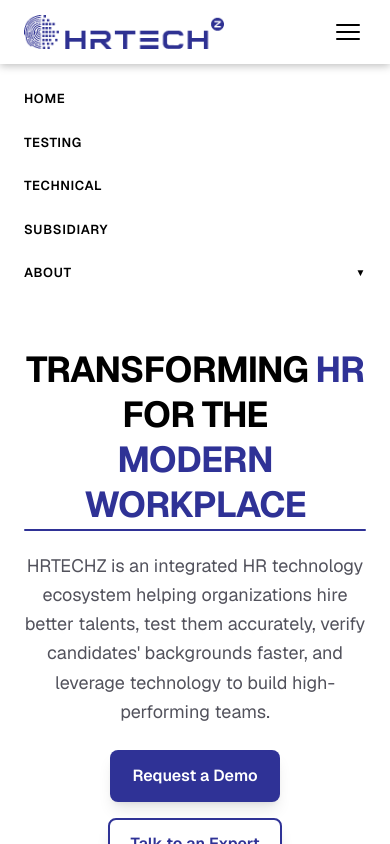
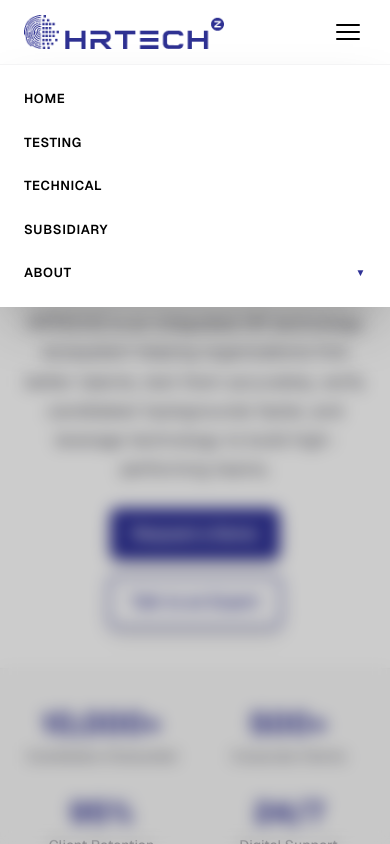
Before and after one commit to CodeOne-X-JFS-ICT/hrtechz, a Next.js app: page / in a window 390 px wide. Both pictures are taken after a click on the button 348 px from the left and 32 px from the top of the page. Shown: the top 844 px of the page. Built offline with nearby package versions, Linux system fonts and the light colour scheme.

Commit message:
obile responsive nav bar

```diff
--- a/src/components/Navbar.tsx
+++ b/src/components/Navbar.tsx
@@ -57,7 +57,7 @@ export default function Navbar() {
         {/* Desktop nav links */}
         <ul className="hidden lg:flex flex-1 items-center justify-center list-none m-0 p-0 gap-0.5 flex-nowrap">
           {/*Temporary nav item right coner untill stage 2,3 */}
-          <div className="w-full max-w-screen-2xl mx-auto px-6 lg:px-12 py-20 lg:py-28"></div>
+<div className="hidden lg:block w-full max-w-screen-2xl mx-auto px-6 lg:px-12 py-20 lg:py-28"></div>
 {NAV_ITEMS.map((item) =>
             item.children ? (
               <li key={item.label} className="relative" ref={dropdownRef}>
@@ -65,7 +65,7 @@ export default function Navbar() {
                   onClick={() => setDropdownOpen((v) => !v)}
                   aria-expanded={dropdownOpen}
                   aria-haspopup="true"
-                  className="flex items-center px-2.5 py-2 text-black text-[12px] font-semibold tracking-wider whitespace-nowrap no-underline rounded hover:text-#2F3296 hover:underline decoration-[#2F3296] transition-colors duration-150"
+                  className="flex items-center px-2.5 py-2 text-black text-[12px] font-semibold tracking-wider whitespace-nowrap no-underline rounded hover:text-[#2F3296] hover:underline decoration-[#2F3296] transition-colors duration-150"
                   >
                   {item.label}
                   <span className="text-[8px] opacity-75" aria-hidden="true">
@@ -135,31 +135,39 @@ export default function Navbar() {
         </button>
       </nav>
 
-      {/* ── Mobile drawer ── */}
+{/* ── Mobile drawer (Updated to a Viewport Pinned Screen Overlay) ── */}
       {mobileOpen && (
+        <>
+          {/* 1. Backdrop Blur Underlay Mask — Intercepts screen clicks to close drawer */}
           <div
-          className="lg:hidden bg-[#ffffff] border-t border-white/15 py-3"
+            className="lg:hidden fixed inset-0 top-16 bg-black/20 backdrop-blur-sm z-[998] animate-in fade-in duration-200"
+            onClick={() => setMobileOpen(false)}
+          />
+
+          {/* 2. Main Pinned Floating Navigation Card Row Stack */}
+          <div
+            className="lg:hidden fixed top-16 left-0 w-full bg-white shadow-2xl border-t border-zinc-100 py-3 z-[999] max-h-[calc(100vh-64px)] overflow-y-auto animate-in fade-in slide-in-from-top-2 duration-200"
             style={{ fontFamily: "var(--font-geist-sans), sans-serif" }}
           >
-          <ul className="list-none m-0 p-0">
+            <ul className="list-none m-0 p-0 flex flex-col">
               {NAV_ITEMS.map((item) =>
                 item.children ? (
-                <li key={item.label}>
+                  <li key={item.label} className="w-full">
                     <button
                       onClick={() => setMobileAboutOpen((v) => !v)}
-                    className="flex justify-between items-center w-full px-6 py-3 text-black text-[13px] font-semibold tracking-wider bg-transparent border-0 cursor-pointer text-left hover:bg-white/10 transition-colors duration-100"
+                      className="flex justify-between items-center w-full px-6 py-3 text-black text-[13px] font-semibold tracking-wider bg-transparent border-0 cursor-pointer text-left hover:bg-zinc-50 transition-colors duration-100"
                     >
                       {item.label}
-                    <span className="text-[10px]">{mobileAboutOpen ? "▲" : "▼"}</span>
+                      <span className="text-[10px] text-[#2F3296]">{mobileAboutOpen ? "▲" : "▼"}</span>
                     </button>
                     {mobileAboutOpen && (
-                    <ul className="list-none m-0 p-0 bg-black/20">
+                      <ul className="list-none m-0 p-0 bg-zinc-50 border-y border-zinc-100">
                         {item.children.map((child) => (
                           <li key={child.label}>
                             <Link
                               href={child.href}
                               onClick={() => setMobileOpen(false)}
-                            className="block px-10 py-2.5 text-[#2F3296] text-[13px] no-underline bg-zinc-5 transition-colors duration-100"
+                              className="block px-10 py-3 text-[#2F3296] text-[13px] font-medium no-underline hover:bg-[#2F3296]/10 transition-colors duration-100"
                             >
                               {child.label}
                             </Link>
@@ -169,11 +177,11 @@ export default function Navbar() {
                     )}
                   </li>
                 ) : (
-                <li key={item.label}>
+                  <li key={item.label} className="w-full">
                     <Link
                       href={item.href}
                       onClick={() => setMobileOpen(false)}
-                    className="block px-6 py-3 text-black text-[13px] font-semibold tracking-wider no-underline hover:bg-[#2F3296] hover:text-#2F3296 transition-colors duration-100"
+                      className="block px-6 py-3 text-black text-[13px] font-semibold tracking-wider no-underline hover:bg-[#2F3296]/10 hover:text-[#2F3296] transition-colors duration-100"
                     >
                       {item.label}
                     </Link>
@@ -181,6 +189,7 @@ export default function Navbar() {
                 )
               )}
             </ul>
+
 
           {/* Login — mobile
           <div className="flex items-center gap-2 px-6 pt-3 mt-1 border-t border-[#2F3296]/15 text-black text-[13px]">
@@ -194,6 +203,8 @@ export default function Navbar() {
             </Link>
           </div> */}
         </div>
+
+        </>
       )}
     </>
   );
```
Lines whose indentation alone changed are shown as unchanged.
